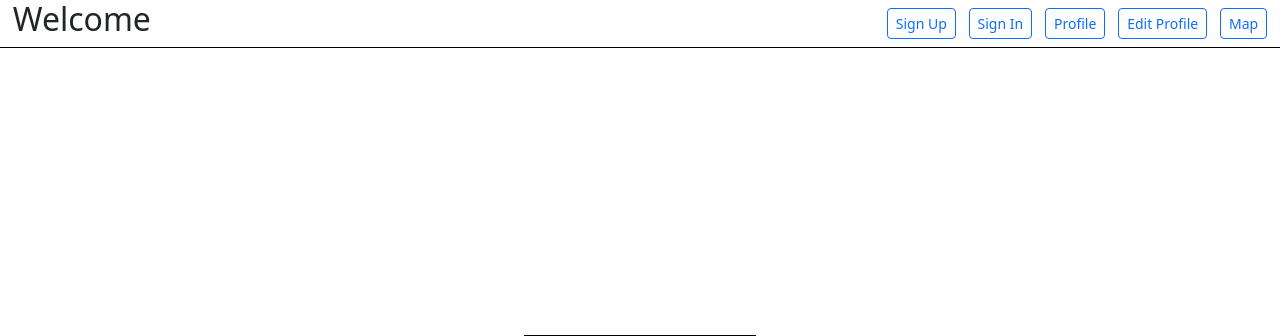
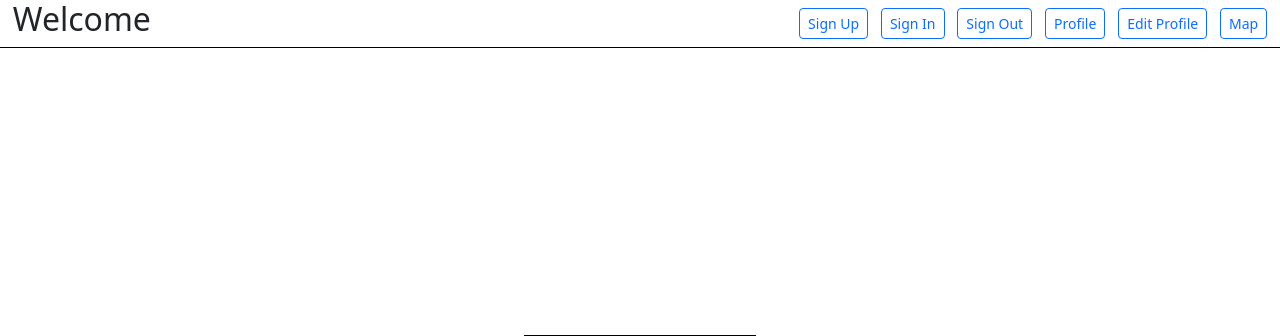
Before and after one commit to Riley-5/Kartoza-Job-Application-Assignment, a Django app: page / in a window 1280 px wide. Shown: the top 336 px of the page. Run offline with Django 4.2, Linux system fonts and the light colour scheme.

Commit message:
Added sign out functionality

```diff
--- a/portfolio_app/templates/portfolio_app/layout.html
+++ b/portfolio_app/templates/portfolio_app/layout.html
@@ -24,6 +24,9 @@
 				<a type="button" href="{% url "sign_in" %}" class="btn btn-outline-primary btn-sm">
 					Sign In
 				</a>
+				<a type="button" href="{% url "sign_out" %}" class="btn btn-outline-primary btn-sm">
+					Sign Out
+				</a>
 				<a type="button" href="{% url "index" %}" class="btn btn-outline-primary btn-sm">
 					Profile
 				</a>
--- a/portfolio_app/urls.py
+++ b/portfolio_app/urls.py
@@ -5,6 +5,7 @@ urlpatterns = [
     path("", views.index, name="index"),
     path("sign_in", views.sign_in, name="sign_in"),
     path("sign_up", views.sign_up, name="sign_up"),
+    path("sign_out", views.sign_out, name="sign_out"),
     path("edit_profile", views.edit_profile, name="edit_profile"),
     path("map", views.map, name="map"),
     path("get_users", views.get_users, name="get_users"),
--- a/portfolio_app/views.py
+++ b/portfolio_app/views.py
@@ -4,7 +4,7 @@ from django.shortcuts import render
 from django.template import loader
 from portfolio_app.models import *
 from django.views.decorators.csrf import csrf_exempt
-from django.contrib.auth import login, authenticate
+from django.contrib.auth import login, authenticate, logout
 from django.contrib.auth.hashers import make_password
 
 # Create your views here.
@@ -75,6 +75,14 @@ def sign_in(request):
 
     return render(request, "portfolio_app/sign_in.html")
 
+def sign_out(request):
+    """
+        Logout the user
+        Show map page
+    """
+    logout(request)
+    return HttpResponseRedirect(reverse("map"))
+
 def sign_up(request):
     """
         Collects all the sign in information from the sign up form
```
Also changed, not shown: db.sqlite3.
